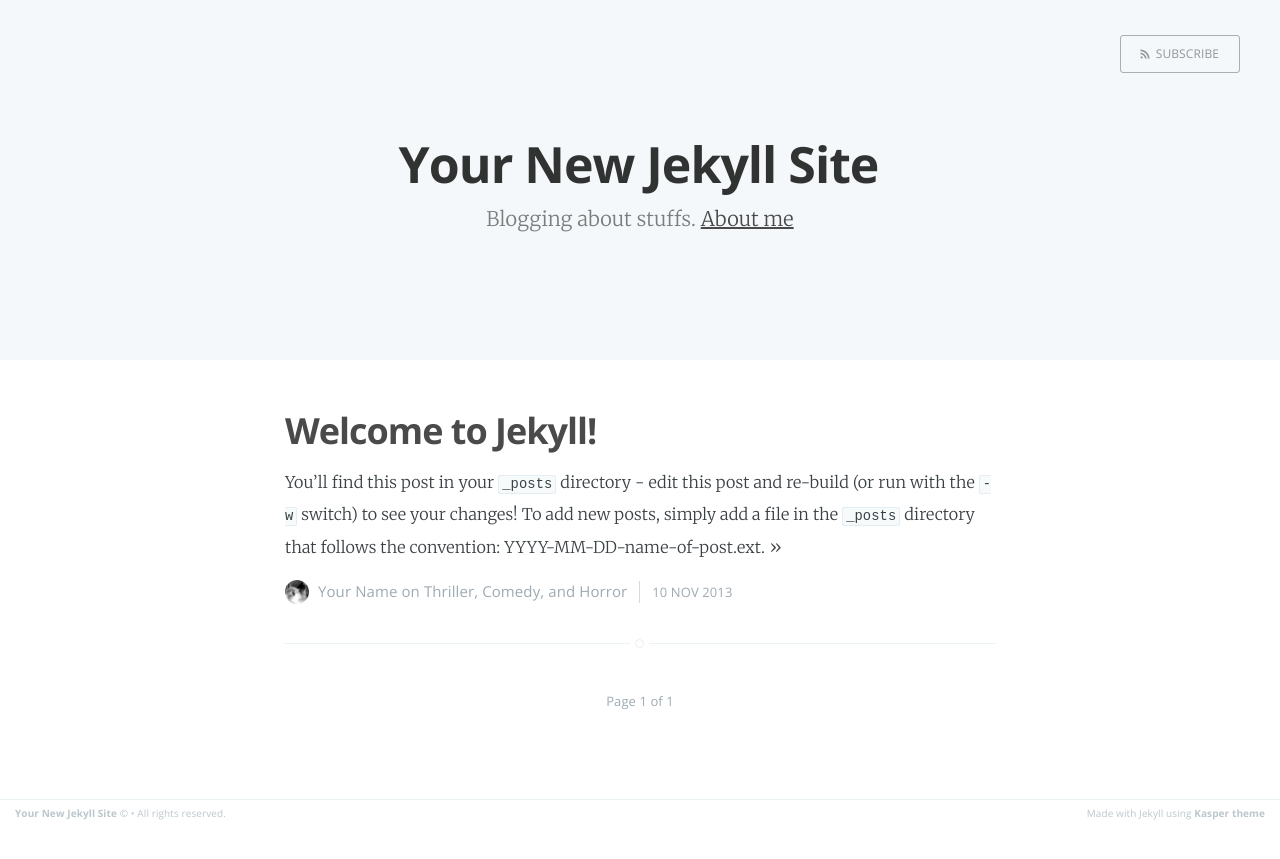
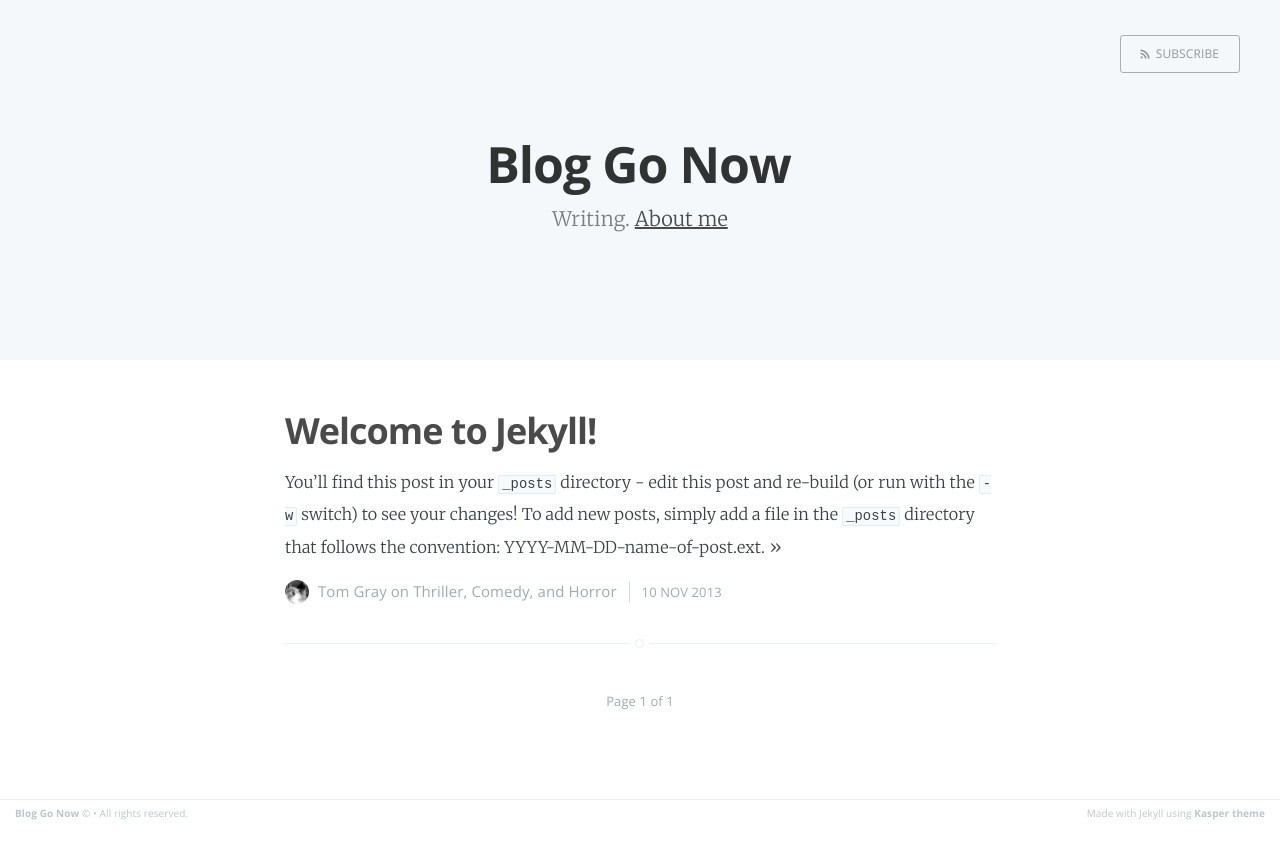
Before and after one commit to Tom-Gray/tom-gray, a Jekyll site: the page built from index.html, in a window 1280 px wide. Shown: the top 859 px of the page. Built offline with Jekyll 4.4.1, drawn with Linux system fonts in a browser that asks for light colours; the list of posts is cut into pages by our own code.

Commit message:
name and description update

```diff
--- a/_config.yml
+++ b/_config.yml
@@ -1,6 +1,6 @@
-name: Your New Jekyll Site
-description: Blogging about stuffs
-meta_description: "Your New Jekyll Site, Blogging about stuffs"
+name: Blog Go Now
+description: Writing
+meta_description: "Tom Writes Things"
 
 markdown: kramdown
 highlighter: rouge
@@ -13,4 +13,4 @@ gems: [jekyll-paginate]
 
 # Details for the RSS feed generator
 url:            'blog url'
-author:         'Your Name'
+author:         'Tom Gray'
```
